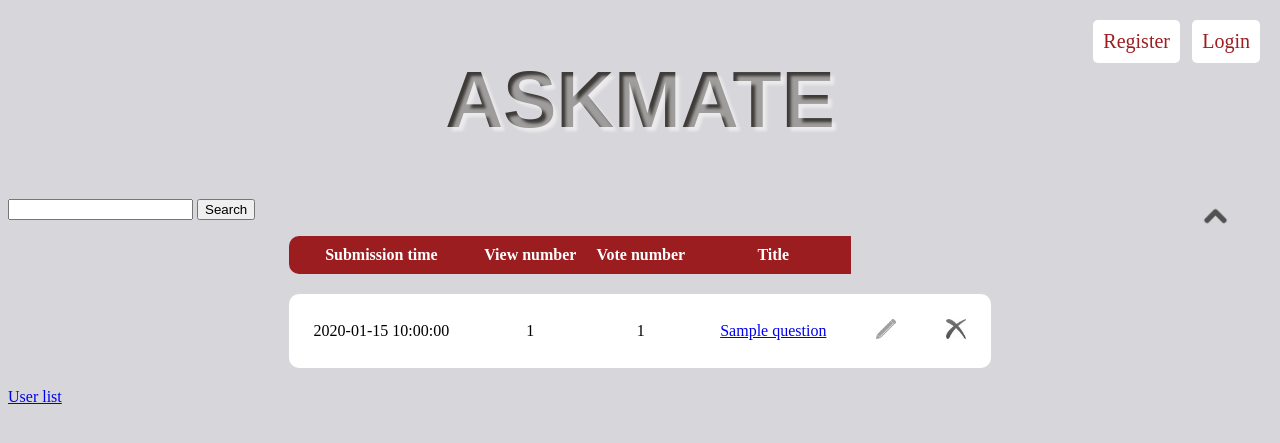
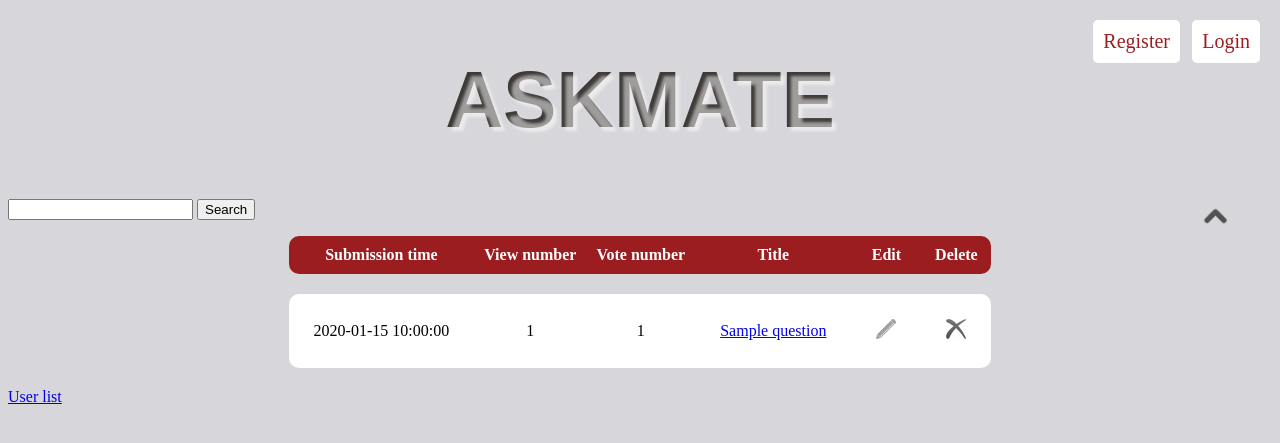
Before and after one commit to CodecoolBP20172/Bugfix-chill, a Flask app: page /list in a window 1280 px wide. Shown: the top 443 px of the page. Run offline with Flask 2, Linux system fonts and the light colour scheme; a database or web service that is not in the repository returns one stand-in record (values such as "Sample title"); some libraries are stand-ins or nearby versions.

```diff
--- a/templates/list.html
+++ b/templates/list.html
@@ -51,10 +51,8 @@
                 <th><a href="{{url_for('index_list', criteria='view_number', order=ordering )}}"> View number </th>
                 <th><a href="{{url_for('index_list', criteria='vote_number', order=ordering )}}"> Vote number </th>
                 <th> Title </th>
-                {% if session %}
-                    <th> Edit </th>
-                    <th class="table_head_end"> Delete </th>
-                {% endif %}
+                <th> Edit </th>
+                <th class="table_head_end"> Delete </th>
             </tr>
             <tr class="spacer"></tr>
 
```
